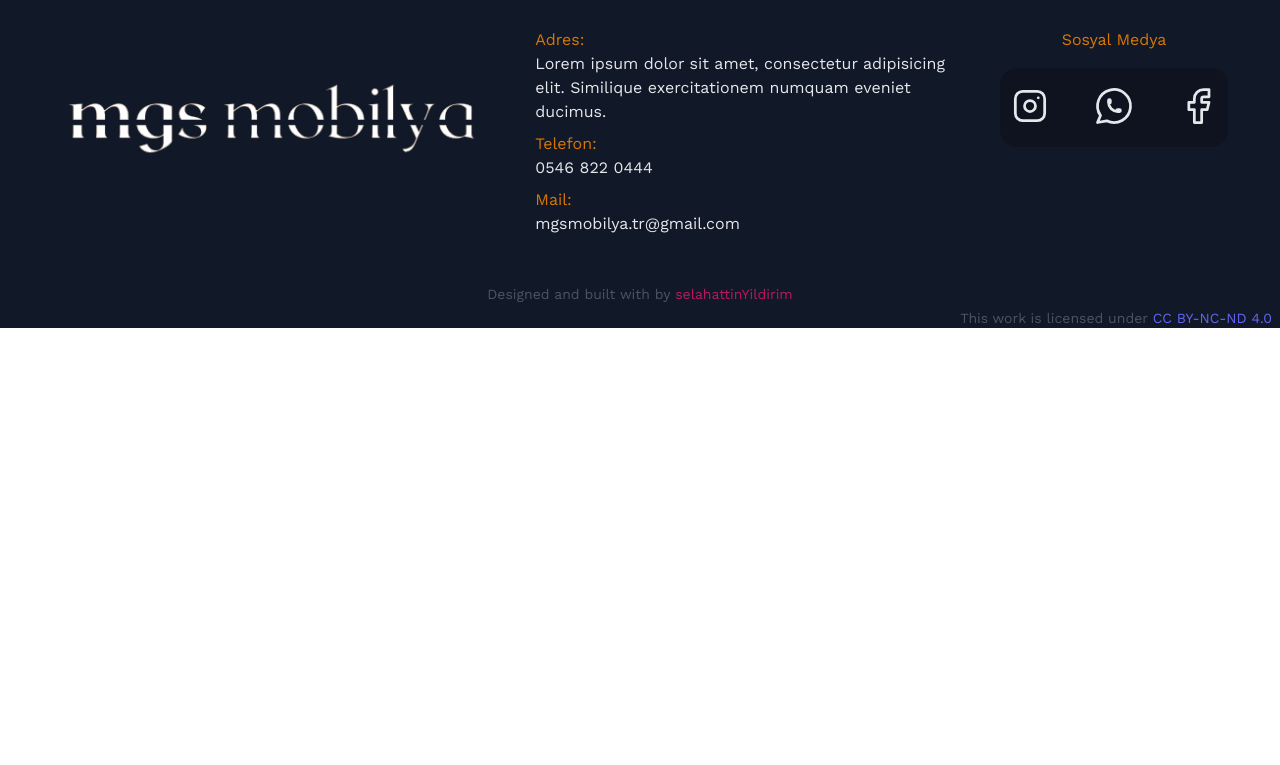
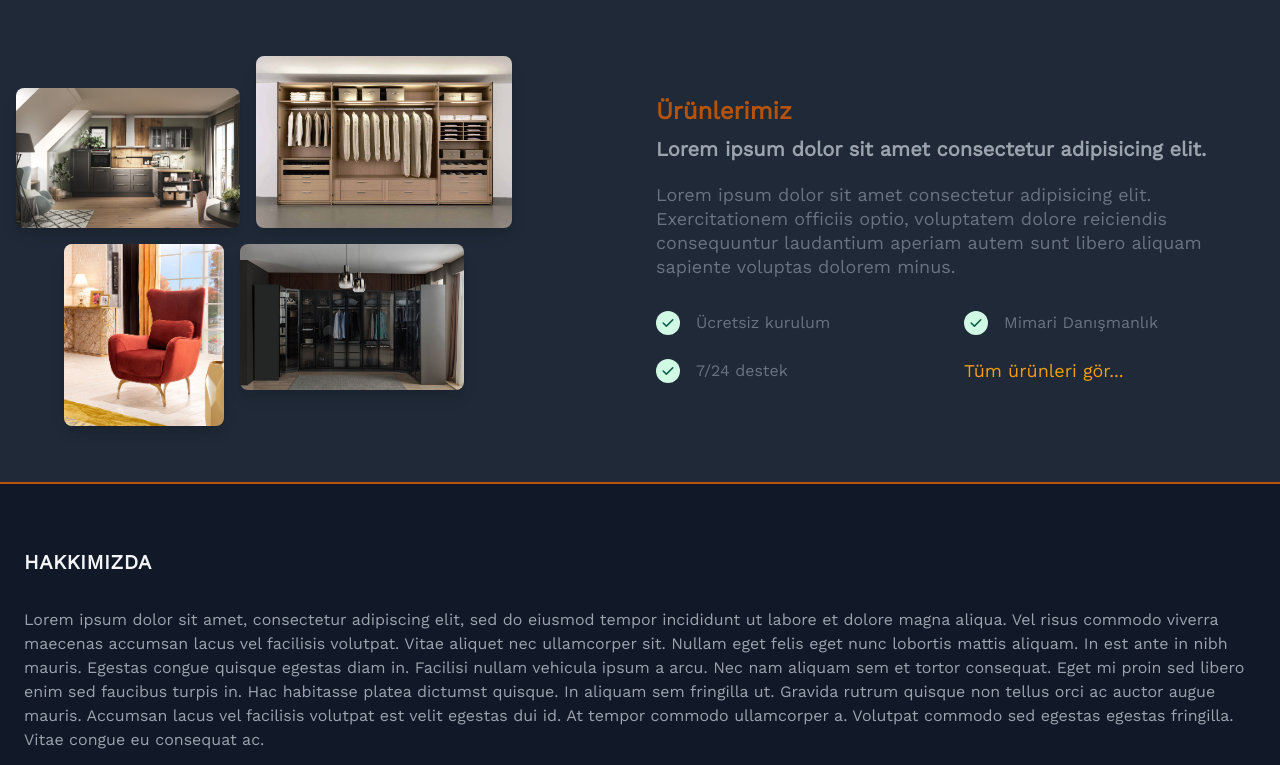
Before and after one commit to YildirimSelahattin/Vue3.x-Tailwind-Example, a Vue app: page /home in a window 1280 px wide. Shown: the part 555-1320 px from the top of the page. Before the commit the page ends 883 px from the top, so only its background shows below. Built offline with nearby package versions, Linux system fonts and the light colour scheme.

Commit message:
HomePageRevised

```diff
--- a/src/views/about/About.vue
+++ b/src/views/about/About.vue
@@ -1,36 +1,49 @@
 <template>
   <div class="about">
-    <TopSection />
-        <section class="bg-gray-900 py-8">
-
-        <div class="container py-8 px-6 mx-auto">
-
-            <a class="uppercase tracking-wide no-underline hover:no-underline font-bold text-gray-100 text-xl mb-8"
-                href="#">
-                Hakkımızda
-            </a>
-            <p class="my-8 text-gray-400">Lorem ipsum dolor sit amet, consectetur adipiscing elit, sed do eiusmod tempor
-                incididunt ut labore et dolore magna aliqua. Vel risus commodo viverra maecenas accumsan lacus vel
-                facilisis volutpat. Vitae aliquet nec ullamcorper sit. Nullam eget felis eget nunc lobortis mattis
-                aliquam. In est ante in nibh mauris. Egestas congue quisque egestas diam in. Facilisi nullam vehicula
-                ipsum a arcu. Nec nam aliquam sem et tortor consequat. Eget mi proin sed libero enim sed faucibus turpis
-                in. Hac habitasse platea dictumst quisque. In aliquam sem fringilla ut. Gravida rutrum quisque non
-                tellus orci ac auctor augue mauris. Accumsan lacus vel facilisis volutpat est velit egestas dui id. At
-                tempor commodo ullamcorper a. Volutpat commodo sed egestas egestas fringilla. Vitae congue eu consequat
-                ac.</p>
-
-        </div>
-
+    <div :class="[$route.name == 'Home' ? 'hidden' : '']">
+      <TopSection />
+    </div>
+    <section class="bg-gray-900 py-8 " :class="[$route.name == 'Home' ? 'bg-gray-900 py-8 border-t-2 border-yellow-700' : '']">
+      <div class="container py-8 px-6 mx-auto">
+        <a
+          class="
+            uppercase
+            tracking-wide
+            no-underline
+            hover:no-underline
+            font-bold
+            text-gray-100 text-xl
+            mb-8
+          "
+          href="#"
+        >
+          Hakkımızda
+        </a>
+        <p class="my-8 text-gray-400">
+          Lorem ipsum dolor sit amet, consectetur adipiscing elit, sed do
+          eiusmod tempor incididunt ut labore et dolore magna aliqua. Vel risus
+          commodo viverra maecenas accumsan lacus vel facilisis volutpat. Vitae
+          aliquet nec ullamcorper sit. Nullam eget felis eget nunc lobortis
+          mattis aliquam. In est ante in nibh mauris. Egestas congue quisque
+          egestas diam in. Facilisi nullam vehicula ipsum a arcu. Nec nam
+          aliquam sem et tortor consequat. Eget mi proin sed libero enim sed
+          faucibus turpis in. Hac habitasse platea dictumst quisque. In aliquam
+          sem fringilla ut. Gravida rutrum quisque non tellus orci ac auctor
+          augue mauris. Accumsan lacus vel facilisis volutpat est velit egestas
+          dui id. At tempor commodo ullamcorper a. Volutpat commodo sed egestas
+          egestas fringilla. Vitae congue eu consequat ac.
+        </p>
+      </div>
     </section>
   </div>
 </template>
 
 <script>
-import TopSection from '@/components/TopSection'
+import TopSection from "@/components/TopSection";
 export default {
-  name : "About",
+  name: "About",
   components: {
-    TopSection
-  }
-}
+    TopSection,
+  },
+};
 </script>
--- a/src/views/home/Home.vue
+++ b/src/views/home/Home.vue
@@ -1,16 +1,294 @@
 <template>
   <div class="home bg-gray-800">
     <Carousel />
+
+    <!-- Componentlere ayır -->
+    <div class="border-t-2 w-full border-yellow-700"></div>
+    <div
+      class="
+        max-w-screen-xl
+        p-4
+        pb-14
+        bg-gray-800
+        mx-auto
+        px-4
+        sm:px-6
+        lg:px-8
+        relative
+        py-26
+        lg:mt-10
+      "
+    >
+      <div class="relative">
+        <div
+          class="
+            lg:grid
+            lg:grid-flow-row-dense
+            lg:grid-cols-2
+            lg:gap-8
+            lg:items-center
+          "
+        >
+          <div class="lg:col-start-2 lg:max-w-2xl ml-auto">
+            <p class="text-2xl leading-6 font-bold text-yellow-700">
+              Ürünlerimiz
+            </p>
+            <h4
+              class="
+                mt-2
+                text-xl
+                leading-8
+                font-extrabold
+                text-gray-400
+                dark:text-white
+                sm:text-xl sm:leading-9
+              "
+            >
+              Lorem ipsum dolor sit amet consectetur adipisicing elit.
+            </h4>
+            <p class="mt-4 text-lg leading-6 text-gray-500 dark:text-gray-300">
+              Lorem ipsum dolor sit amet consectetur adipisicing elit.
+              Exercitationem officiis optio, voluptatem dolore reiciendis
+              consequuntur laudantium aperiam autem sunt libero aliquam sapiente
+              voluptas dolorem minus.
+            </p>
+            <ul class="mt-8 md:grid md:grid-cols-2 gap-6">
+              <li class="mt-6 lg:mt-0">
+                <div class="flex">
+                  <span
+                    class="
+                      flex-shrink-0 flex
+                      items-center
+                      justify-center
+                      h-6
+                      w-6
+                      rounded-full
+                      bg-green-100
+                      text-green-800
+                      dark:text-green-500
+                      drark:bg-transparent
+                    "
+                  >
+                    <svg
+                      class="h-4 w-4"
+                      viewBox="0 0 20 20"
+                      fill="currentColor"
+                    >
+                      <path
+                        fill-rule="evenodd"
+                        d="M16.707 5.293a1 1 0 010 1.414l-8 8a1 1 0 01-1.414 0l-4-4a1 1 0 011.414-1.414L8 12.586l7.293-7.293a1 1 0 011.414 0z"
+                        clip-rule="evenodd"
+                      ></path>
+                    </svg>
+                  </span>
+                  <span
+                    class="
+                      ml-4
+                      text-base
+                      leading-6
+                      font-medium
+                      text-gray-500
+                      dark:text-gray-200
+                    "
+                  >
+                    Ücretsiz kurulum
+                  </span>
+                </div>
+              </li>
+              <li class="mt-6 lg:mt-0">
+                <div class="flex">
+                  <span
+                    class="
+                      flex-shrink-0 flex
+                      items-center
+                      justify-center
+                      h-6
+                      w-6
+                      rounded-full
+                      bg-green-100
+                      text-green-800
+                      dark:text-green-500
+                      drark:bg-transparent
+                    "
+                  >
+                    <svg
+                      class="h-4 w-4"
+                      viewBox="0 0 20 20"
+                      fill="currentColor"
+                    >
+                      <path
+                        fill-rule="evenodd"
+                        d="M16.707 5.293a1 1 0 010 1.414l-8 8a1 1 0 01-1.414 0l-4-4a1 1 0 011.414-1.414L8 12.586l7.293-7.293a1 1 0 011.414 0z"
+                        clip-rule="evenodd"
+                      ></path>
+                    </svg>
+                  </span>
+                  <span
+                    class="
+                      ml-4
+                      text-base
+                      leading-6
+                      font-medium
+                      text-gray-500
+                      dark:text-gray-200
+                    "
+                  >
+                    Mimari Danışmanlık
+                  </span>
+                </div>
+              </li>
+              <li class="mt-6 lg:mt-0">
+                <div class="flex">
+                  <span
+                    class="
+                      flex-shrink-0 flex
+                      items-center
+                      justify-center
+                      h-6
+                      w-6
+                      rounded-full
+                      bg-green-100
+                      text-green-800
+                      dark:text-green-500
+                      drark:bg-transparent
+                    "
+                  >
+                    <svg
+                      class="h-4 w-4"
+                      viewBox="0 0 20 20"
+                      fill="currentColor"
+                    >
+                      <path
+                        fill-rule="evenodd"
+                        d="M16.707 5.293a1 1 0 010 1.414l-8 8a1 1 0 01-1.414 0l-4-4a1 1 0 011.414-1.414L8 12.586l7.293-7.293a1 1 0 011.414 0z"
+                        clip-rule="evenodd"
+                      ></path>
+                    </svg>
+                  </span>
+                  <span
+                    class="
+                      ml-4
+                      text-base
+                      leading-6
+                      font-medium
+                      text-gray-500
+                      dark:text-gray-200
+                    "
+                  >
+                    7/24 destek
+                  </span>
+                </div>
+              </li>
+              <li class="mt-6 lg:mt-0">
+                <router-link to="/product" class="flex">
+                  <span
+                    class="
+                      hidden
+                      flex-shrink-0 flex
+                      items-center
+                      justify-center
+                      h-6
+                      w-6
+                      rounded-full
+                      bg-green-100
+                      text-green-800
+                      dark:text-green-500
+                      drark:bg-transparent
+                    "
+                  >
+                    <svg
+                      class="h-4 w-4"
+                      viewBox="0 0 20 20"
+                      fill="currentColor"
+                    >
+                      <path
+                        fill-rule="evenodd"
+                        d="M16.707 5.293a1 1 0 010 1.414l-8 8a1 1 0 01-1.414 0l-4-4a1 1 0 011.414-1.414L8 12.586l7.293-7.293a1 1 0 011.414 0z"
+                        clip-rule="evenodd"
+                      ></path>
+                    </svg>
+                  </span>
+                  <span
+                    class="
+                      text-lg
+                      hover:underline hover:text-yellow-700
+                      leading-6
+                      font-medium
+                      text-yellow-500
+                      dark:text-gray-200
+                    "
+                  >
+                    Tüm ürünleri gör...
+                  </span>
+                </router-link>
+              </li>
+            </ul>
+          </div>
+          <div
+            class="mt-10 lg:-mx-4 relative relative-20 lg:mt-0 lg:col-start-1"
+          >
+            <div class="relative space-y-4">
+              <div
+                class="flex items-end justify-center lg:justify-start space-x-4"
+              >
+                <img
+                  class="rounded-lg shadow-lg w-32 md:w-56"
+                  width="200"
+                  src="/img/mutfak.jpg"
+                  alt="1"
+                />
+                <img
+                  class="rounded-lg shadow-lg w-40 md:w-64"
+                  width="260"
+                  src="/img/ray.jpg"
+                  alt="2"
+                />
+              </div>
+              <div
+                class="
+                  flex
+                  items-start
+                  justify-center
+                  lg:justify-start
+                  space-x-4
+                  ml-12
+                "
+              >
+                <img
+                  class="rounded-lg shadow-lg w-24 md:w-40"
+                  width="170"
+                  src="/img/koltuk.jpg"
+                  alt="3"
+                />
+                <img
+                  class="rounded-lg shadow-lg w-32 md:w-56"
+                  width="200"
+                  src="/img/oda.jpg"
+                  alt="4"
+                />
+              </div>
+            </div>
+          </div>
+        </div>
+      </div>
+    </div>
+
+    <!-- About -->
+    <About />
+
   </div>
 </template>
 
 <script>
 import Carousel from "@/components/share/Carousel";
+import About from "@/views/about/About";
 
 export default {
   name: "Home",
   components: {
-    Carousel
+    Carousel,
+    About,
+
   },
 };
 </script>
```
